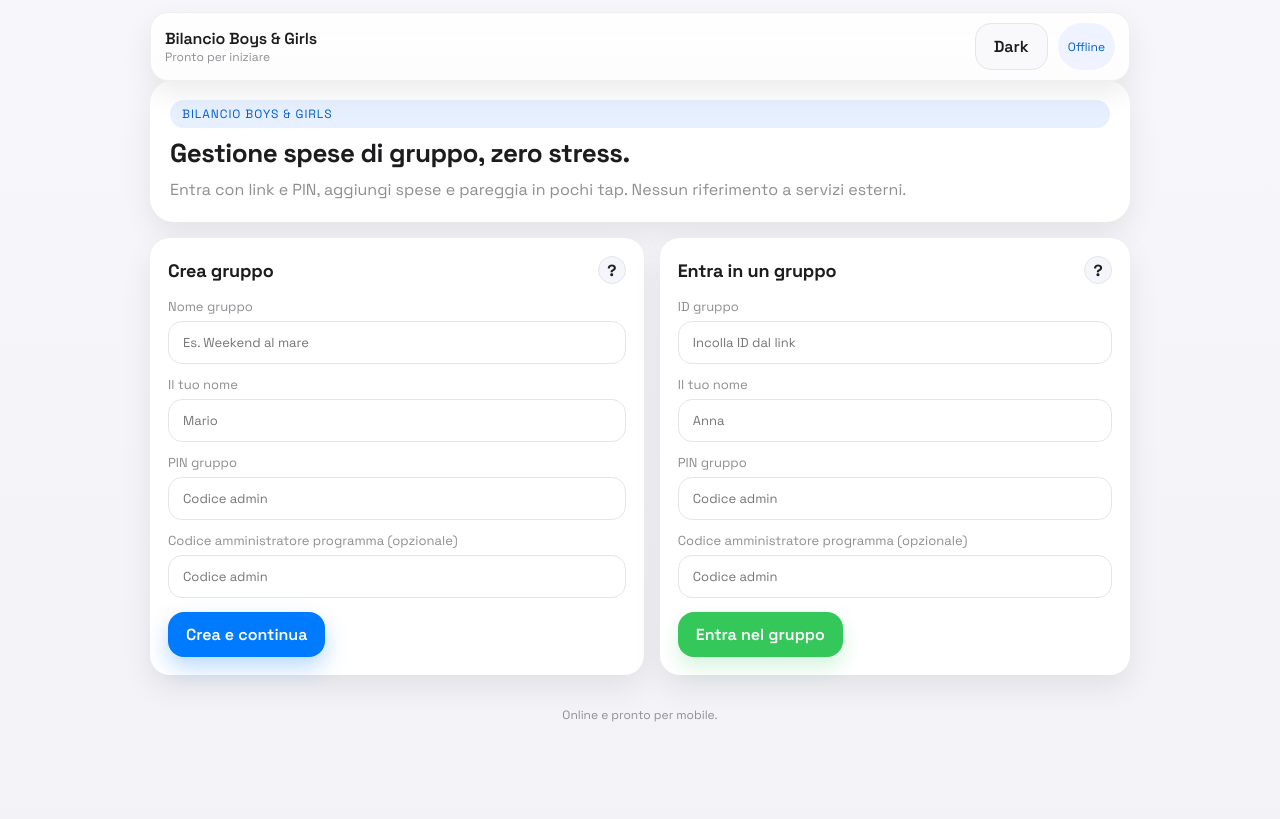
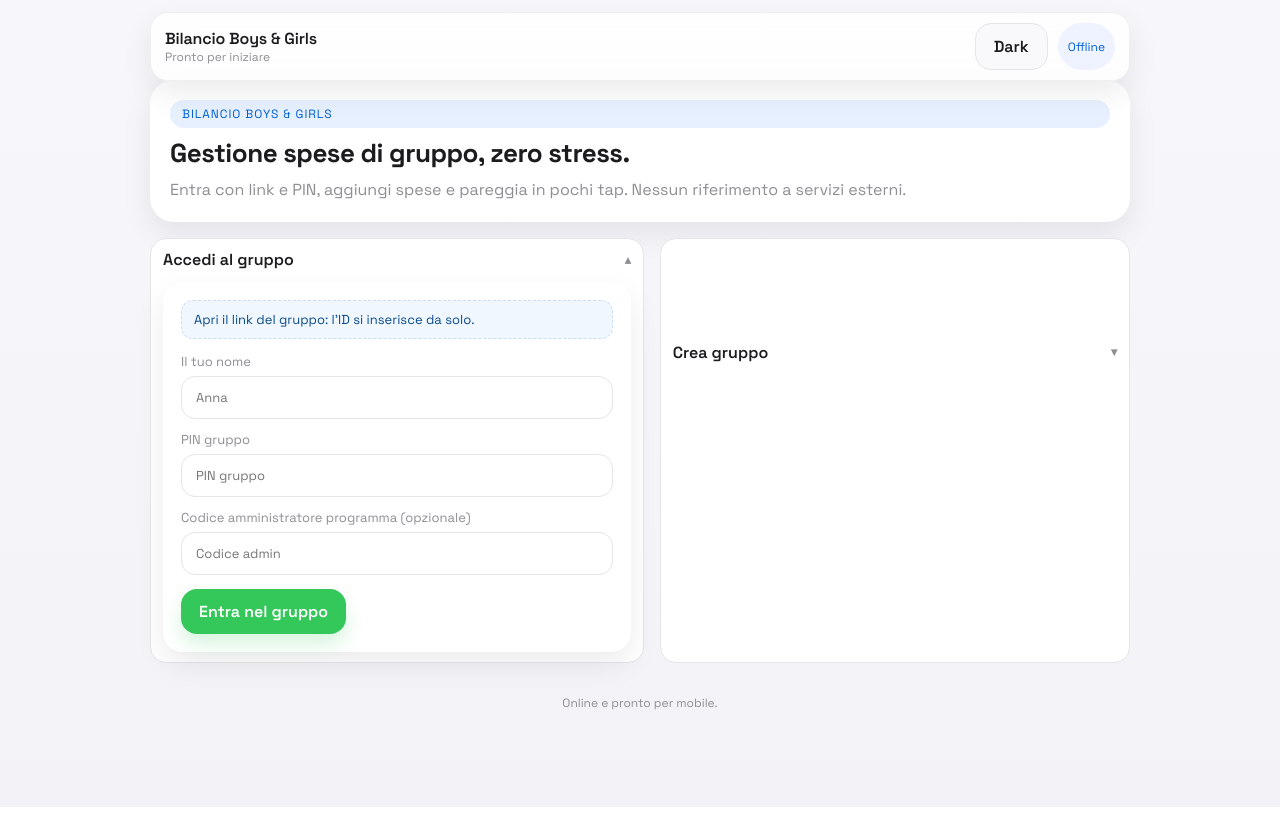
Before and after one commit to px95vhd4hp-cmyk/bilancio-boys-girls, a Next.js app: page / in a window 1280 px wide. Built offline with nearby package versions, Linux system fonts and the light colour scheme.

Commit message:
Make join/create collapsible and auto-fill group id

```diff
--- a/src/app/ClientApp.js
+++ b/src/app/ClientApp.js
@@ -711,12 +711,60 @@ export default function ClientApp() {
 
         {!session ? (
           <>
+            <details className="accordion section" open>
+              <summary>Accedi al gruppo</summary>
               <section className="panel">
-              <SectionHeader
-                title="Crea gruppo"
-                help="Crea un nuovo gruppo e definisci il PIN di accesso."
-                onHelp={handleHelp}
+                {!joinData.groupId ? (
+                  <div className="notice">Apri il link del gruppo: l'ID si inserisce da solo.</div>
+                ) : null}
+                <div className="grid">
+                  <label className="field">
+                    Il tuo nome
+                    <input
+                      className="input"
+                      value={joinData.memberName}
+                      onChange={(event) =>
+                        setJoinData((prev) => ({ ...prev, memberName: event.target.value }))
+                      }
+                      placeholder="Anna"
                     />
+                  </label>
+                  <label className="field">
+                    PIN gruppo
+                    <input
+                      className="input"
+                      type="password"
+                      value={joinData.pin}
+                      onChange={(event) =>
+                        setJoinData((prev) => ({ ...prev, pin: event.target.value }))
+                      }
+                      placeholder="PIN gruppo"
+                    />
+                  </label>
+                  <label className="field">
+                    Codice amministratore programma (opzionale)
+                    <input
+                      className="input"
+                      type="password"
+                      value={joinData.adminCode}
+                      onChange={(event) =>
+                        setJoinData((prev) => ({ ...prev, adminCode: event.target.value }))
+                      }
+                      placeholder="Codice admin"
+                    />
+                  </label>
+                </div>
+                <div className="button-row">
+                  <button className="button secondary" onClick={handleJoin} disabled={loading}>
+                    Entra nel gruppo
+                  </button>
+                </div>
+              </section>
+            </details>
+
+            <details className="accordion section">
+              <summary>Crea gruppo</summary>
+              <section className="panel">
                 <div className="grid">
                   <label className="field">
                     Nome gruppo
@@ -749,7 +797,7 @@ export default function ClientApp() {
                       onChange={(event) =>
                         setCreateData((prev) => ({ ...prev, pin: event.target.value }))
                       }
-                    placeholder="Codice admin"
+                      placeholder="PIN gruppo"
                     />
                   </label>
                   <label className="field">
@@ -771,67 +819,7 @@ export default function ClientApp() {
                   </button>
                 </div>
               </section>
-
-            <section className="panel">
-              <SectionHeader
-                title="Entra in un gruppo"
-                help="Inserisci ID gruppo, nome e PIN per accedere."
-                onHelp={handleHelp}
-              />
-              <div className="grid">
-                <label className="field">
-                  ID gruppo
-                  <input
-                    className="input"
-                    value={joinData.groupId}
-                    onChange={(event) =>
-                      setJoinData((prev) => ({ ...prev, groupId: event.target.value }))
-                    }
-                    placeholder="Incolla ID dal link"
-                  />
-                </label>
-                <label className="field">
-                  Il tuo nome
-                  <input
-                    className="input"
-                    value={joinData.memberName}
-                    onChange={(event) =>
-                      setJoinData((prev) => ({ ...prev, memberName: event.target.value }))
-                    }
-                    placeholder="Anna"
-                  />
-                </label>
-                <label className="field">
-                  PIN gruppo
-                  <input
-                    className="input"
-                    type="password"
-                    value={joinData.pin}
-                    onChange={(event) =>
-                      setJoinData((prev) => ({ ...prev, pin: event.target.value }))
-                    }
-                    placeholder="Codice admin"
-                  />
-                </label>
-                <label className="field">
-                  Codice amministratore programma (opzionale)
-                  <input
-                    className="input"
-                    type="password"
-                    value={joinData.adminCode}
-                    onChange={(event) =>
-                      setJoinData((prev) => ({ ...prev, adminCode: event.target.value }))
-                    }
-                    placeholder="Codice admin"
-                  />
-                </label>
-              </div>
-              <div className="button-row">
-                <button className="button secondary" onClick={handleJoin} disabled={loading}>
-                  Entra nel gruppo
-                </button>
-              </div>
-            </section>
+            </details>
           </>
         ) : (
           <>
```
Lines whose indentation alone changed are shown as unchanged.
